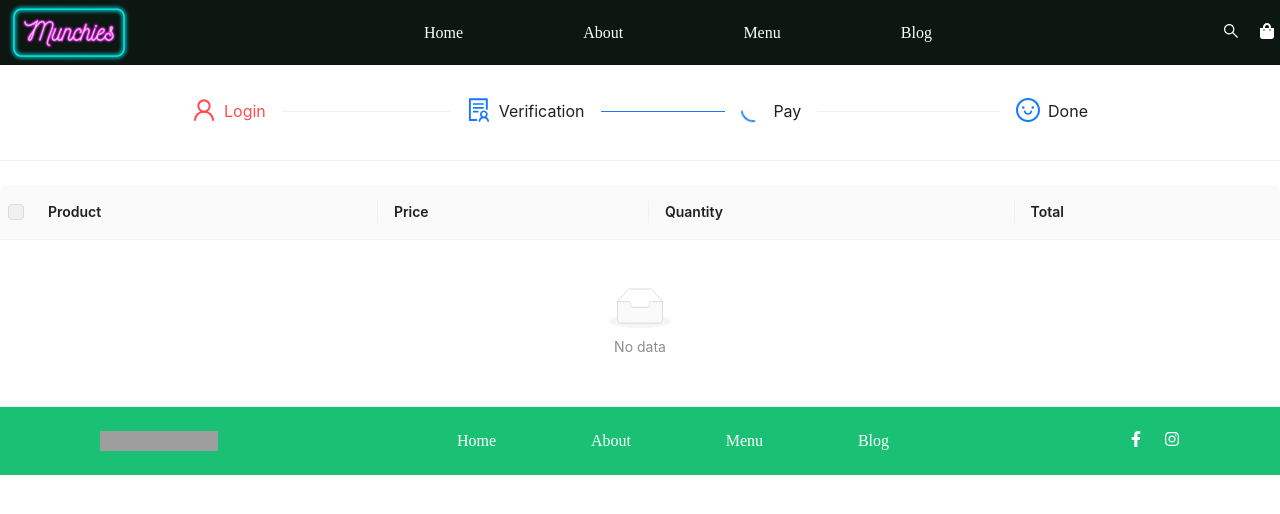
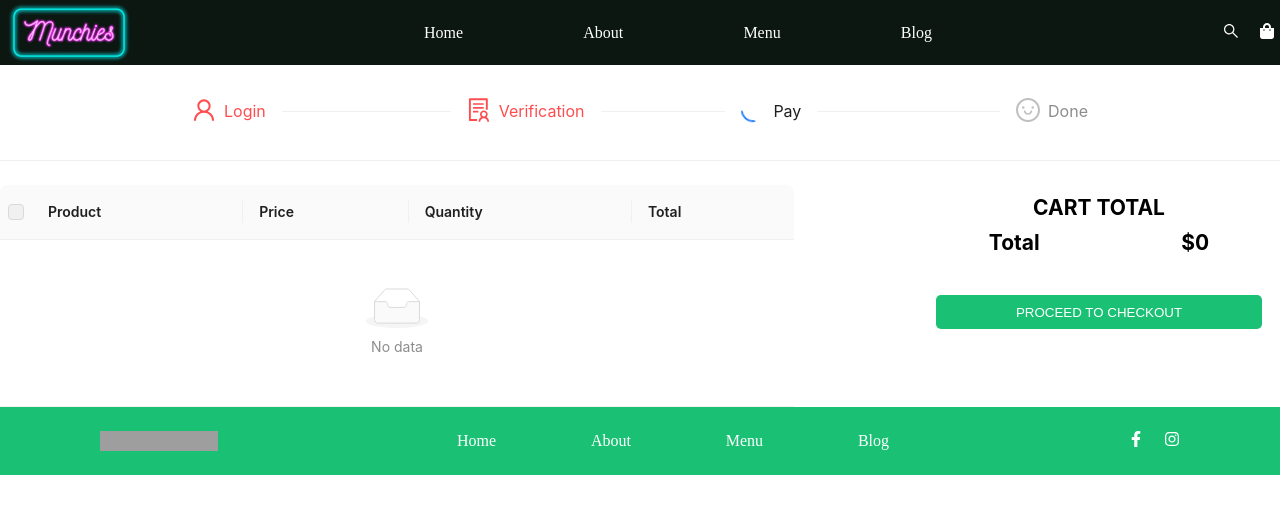
Before and after one commit to MuhammadJunaid01/munichies-bd, a Next.js app: page /cart in a window 1280 px wide. Shown: the top 514 px of the page. Built offline with nearby package versions, Linux system fonts and the light colour scheme; grey boxes are pictures that could not be loaded; a web font is replaced by a local one.

Commit message:
fix cart add error

```diff
--- a/component/blog/Blog.tsx
+++ b/component/blog/Blog.tsx
@@ -1,4 +1,5 @@
 /* eslint-disable @next/next/no-img-element */
+import style from '../../styles/blog.module.css'
 import { BlogProps } from '../../types'
 const Blog = (props: BlogProps) => {
   const { title, data } = props
@@ -14,15 +15,17 @@ const Blog = (props: BlogProps) => {
       >
         {title}
       </h1>
+      <div className={style.content}>
         {data.map((blog, index) => {
           return (
             // eslint-disable-next-line react/jsx-key
-          <div key={index}>
+            <div className={index === 4 ? style.index_4 : ''} key={index}>
               <img src={blog.blog_image} alt="" />
             </div>
           )
         })}
       </div>
+    </div>
   )
 }
 
--- a/component/cart/Cart.tsx
+++ b/component/cart/Cart.tsx
@@ -1,5 +1,5 @@
 /* eslint-disable @next/next/no-img-element */
-/* eslint no-use-before-define: 0 */ // --> OFF
+
 import {
   LoadingOutlined,
   MinusOutlined,
@@ -8,20 +8,14 @@ import {
   SolutionOutlined,
   UserOutlined,
 } from '@ant-design/icons'
-import { Divider, Steps, Table } from 'antd'
+import { Col, Divider, Row, Steps, Table } from 'antd'
 import type { ColumnsType } from 'antd/es/table'
 import { useEffect, useState } from 'react'
 
-// import Image, { StaticImageData } from 'next/image'
 import { useSelector } from 'react-redux'
 import { RootStore } from '../../redux/app'
-interface DataTypes {
-  quantity: number
-  price: number
-  totalAmount: number
-  key: string
-  iamge: string
-}
+import { useCreateOrderMutation } from '../../redux/slices/productsSlie'
+import { DataTypes } from '../../types'
 
 const columns: ColumnsType<DataTypes> = [
   {
@@ -45,7 +39,7 @@ const columns: ColumnsType<DataTypes> = [
     render(value, record, index) {
       return (
         <div style={style.quantity} key={index}>
-          <p>
+          <p style={{ cursor: 'pointer' }}>
             <PlusOutlined />
           </p>
           <p style={{ cursor: 'pointer' }}>{value}</p>
@@ -63,20 +57,46 @@ const columns: ColumnsType<DataTypes> = [
 ]
 
 const Cart = () => {
-  const { cartItems } = useSelector((state: RootStore) => state.cart)
+  const [createOrder] = useCreateOrderMutation()
+  const { cartItems, totalAmount: cartToatl } = useSelector(
+    (state: RootStore) => state.cart
+  )
   const [data, setData] = useState<DataTypes[]>()
-  // eslint-disable-next-line @typescript-eslint/no-unused-vars
+  const [totalvat, setTotalVat] = useState(0)
+  const orderDetails = {
+    customer: {
+      name: 'muhammad junaid',
+      address: 'chittagong',
+      phone: '01634900664',
+    },
+    calculation: {
+      price: cartToatl,
+      vat: totalvat,
+      total: cartToatl + totalvat,
+    },
+    items: cartItems,
+  }
   useEffect(() => {
+    let countVat = 0
     const copyData: DataTypes[] = []
     cartItems.map((item, index) => {
       const shaloCopy = Object.assign({}, item)
       shaloCopy.key = index.toString()
       const { iamge, quantity, price, totalAmount, key } = shaloCopy
       copyData.push({ iamge, quantity, price, totalAmount, key })
+      countVat += item.vat
     })
-
+    setTotalVat(countVat)
     setData(copyData)
   }, [cartItems])
+
+  const handleOrder = async () => {
+    await createOrder(orderDetails)
+      .unwrap()
+      .then((response) => {
+        console.log('response', response)
+      })
+  }
 
   return (
     <div>
@@ -90,7 +110,7 @@ const Cart = () => {
             },
             {
               title: 'Verification',
-              status: 'finish',
+              status: 'error',
               icon: <SolutionOutlined />,
             },
             {
@@ -100,7 +120,7 @@ const Cart = () => {
             },
             {
               title: 'Done',
-              status: 'process',
+              status: 'wait',
               icon: <SmileOutlined />,
             },
           ]}
@@ -108,8 +128,50 @@ const Cart = () => {
       </div>
       <div>
         <Divider />
-
-        <Table rowSelection={{}} columns={columns} dataSource={data} />
+        <Row gutter={[16, 16]}>
+          <Col sm={24} md={8} lg={15}>
+            <Table rowSelection={{}} columns={columns} dataSource={data} />
+          </Col>
+          <Col sm={24} md={3} lg={2}></Col>
+          <Col sm={24} md={8} lg={7}>
+            <div>
+              <div>
+                <h2 style={{ textAlign: 'center', margin: '10px 0px' }}>
+                  CART TOTAL
+                </h2>
+                <div
+                  style={{ display: 'flex', justifyContent: 'space-around' }}
+                >
+                  <h2>Total </h2>
+                  <h2>${cartToatl} </h2>
+                </div>
+              </div>
+              <div
+                style={{
+                  width: '90%',
+                  backgroundColor: '#1AC073',
+                  margin: '0 auto',
+                  padding: '8px 0px',
+                  marginTop: '40px',
+                  borderRadius: '5px',
+                }}
+              >
+                <button
+                  onClick={handleOrder}
+                  style={{
+                    width: '100%',
+                    border: 'none',
+                    backgroundColor: 'inherit',
+                    color: 'white',
+                    cursor: 'pointer',
+                  }}
+                >
+                  PROCEED TO CHECKOUT
+                </button>
+              </div>
+            </div>
+          </Col>
+        </Row>
       </div>
     </div>
   )
--- a/package.json
+++ b/package.json
@@ -19,11 +19,13 @@
     "axios": "^1.2.2",
     "eslint": "8.31.0",
     "eslint-config-next": "13.1.1",
+    "immer": "^9.0.17",
     "next": "13.1.1",
     "react": "18.2.0",
     "react-dom": "18.2.0",
     "react-icons": "^4.7.1",
     "react-redux": "^8.0.5",
+    "react-toastify": "^9.1.1",
     "remove": "^0.1.5",
     "typescript": "4.9.4"
   },
--- a/redux/slices/cart.ts
+++ b/redux/slices/cart.ts
@@ -1,4 +1,6 @@
 import { createSlice } from '@reduxjs/toolkit'
+// import { Immutable } from 'immer'
+import { toast } from 'react-toastify'
 import { CartstateType } from '../../types'
 
 const initialState: CartstateType = {
@@ -18,12 +20,35 @@ export const cartSlice = createSlice({
       if (isExist) {
         state.cartItems = state.cartItems.map((item) => {
           if (item.id === action.payload.id) {
+            if (parseInt(item.quantity_available) <= state.quantity) {
+              toast.error(`quantity over ${state.quantity}`, {
+                position: 'top-center',
+                autoClose: 1300,
+                hideProgressBar: false,
+                closeOnClick: true,
+                pauseOnHover: false,
+                draggable: true,
+                progress: undefined,
+                theme: 'colored',
+              })
+            }
+
             state.quantity = state.quantity + 1
 
             const update = {
               ...item,
               quantity: item.quantity + 1,
             }
+            toast.success(`quantity increase ${update.quantity}`, {
+              position: 'top-center',
+              autoClose: 1300,
+              hideProgressBar: false,
+              closeOnClick: true,
+              pauseOnHover: false,
+              draggable: true,
+              progress: undefined,
+              theme: 'colored',
+            })
             return update
           } else {
             return item
@@ -36,6 +61,16 @@ export const cartSlice = createSlice({
         }
 
         state?.cartItems?.push(update)
+        toast.success('add to cart', {
+          position: 'top-center',
+          autoClose: 1300,
+          hideProgressBar: false,
+          closeOnClick: true,
+          pauseOnHover: false,
+          draggable: true,
+          progress: undefined,
+          theme: 'colored',
+        })
       }
       const total = state?.cartItems?.map((item) => {
         return item.quantity * item.price
--- a/redux/slices/productsSlie.ts
+++ b/redux/slices/productsSlie.ts
@@ -1,11 +1,5 @@
 /* eslint-disable @typescript-eslint/no-explicit-any */
 import { createApi, fetchBaseQuery } from '@reduxjs/toolkit/query/react'
-// import { Product } from './../../interfaces/index'
-// const initialState: Product = {
-//   data: [],
-//   error: null,
-//   isLoading: false,
-// }
 
 export const productsApi = createApi({
   reducerPath: 'productsAPi',
@@ -13,11 +7,22 @@ export const productsApi = createApi({
     baseUrl: 'https://munchies-api.up.railway.app',
   }),
 
-  tagTypes: ['Products'],
+  tagTypes: ['Products', 'order'],
   endpoints: (builder) => ({
     getAllProducts: builder.query({
       query: () => '/products',
+      providesTags: ['Products'],
+    }),
+    createOrder: builder.mutation({
+      query: (data) => {
+        return {
+          url: '/order',
+          body: data,
+          method: 'POST',
+          headers: { x_access_user: 'hire.developerjunaid@gmail.com' },
+        }
+      },
     }),
   }),
 })
-export const { useGetAllProductsQuery } = productsApi
+export const { useGetAllProductsQuery, useCreateOrderMutation } = productsApi
--- a/styles/blog.module.css
+++ b/styles/blog.module.css
@@ -1,8 +1,10 @@
 .content {
-  display: flex;
-  flex-wrap: wrap;
+  display: grid;
+  grid-template-columns: 1fr 2fr 1fr;
+  /* grid-template-rows: 1fr 10fr 1fr; */
+  gap: 0.5rem;
 }
 .index_4 {
-  /* justify-content: flex-end; */
-  width: 20px;
+  justify-content: end;
+  background-color: red;
 }
```
Also changed, not shown: pages/index.tsx (+14 -0 lines), types/index.ts (+20 -0 lines), 1 other file (tests, documents, lock files or other folders). Lines whose indentation alone changed are shown as unchanged.
